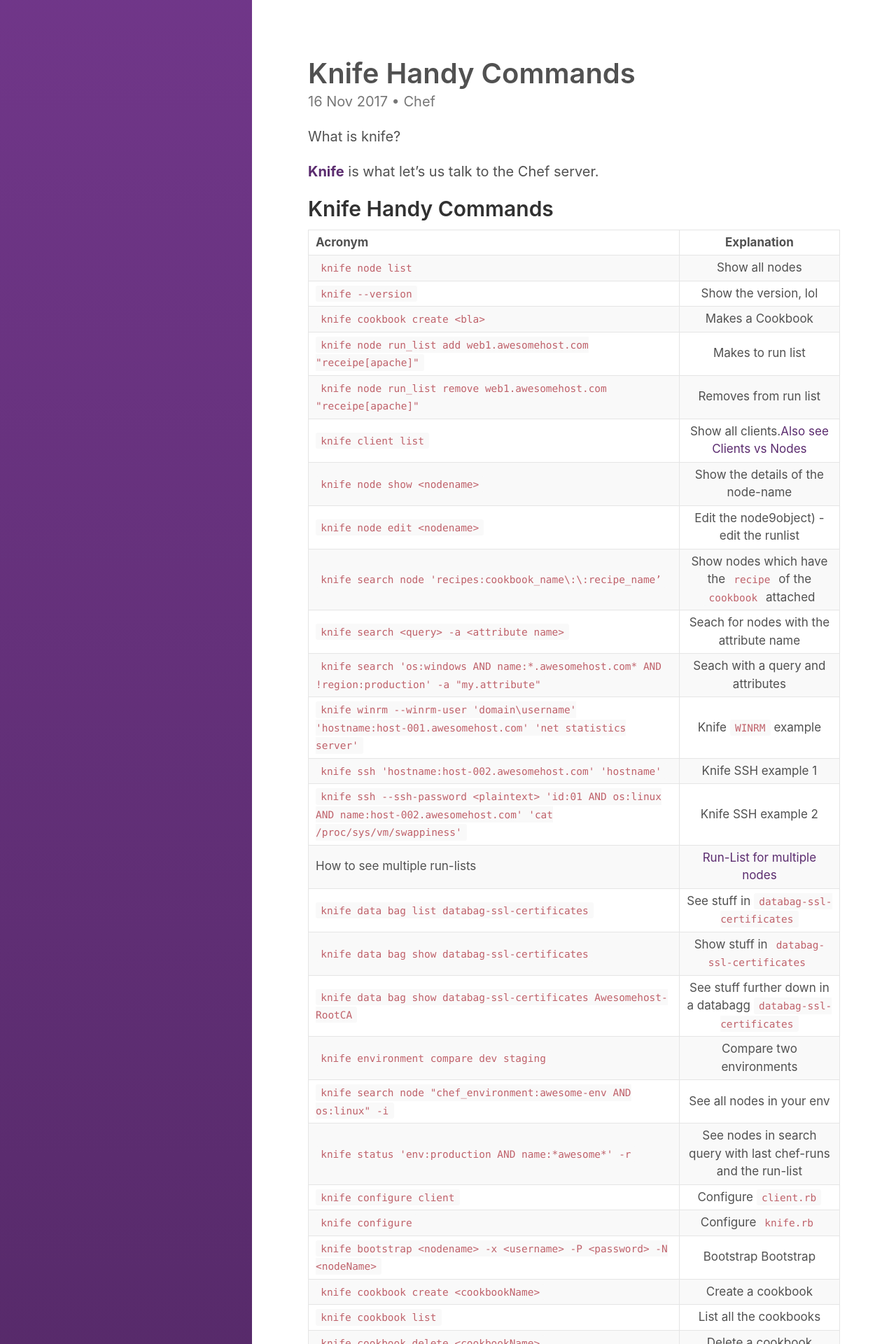
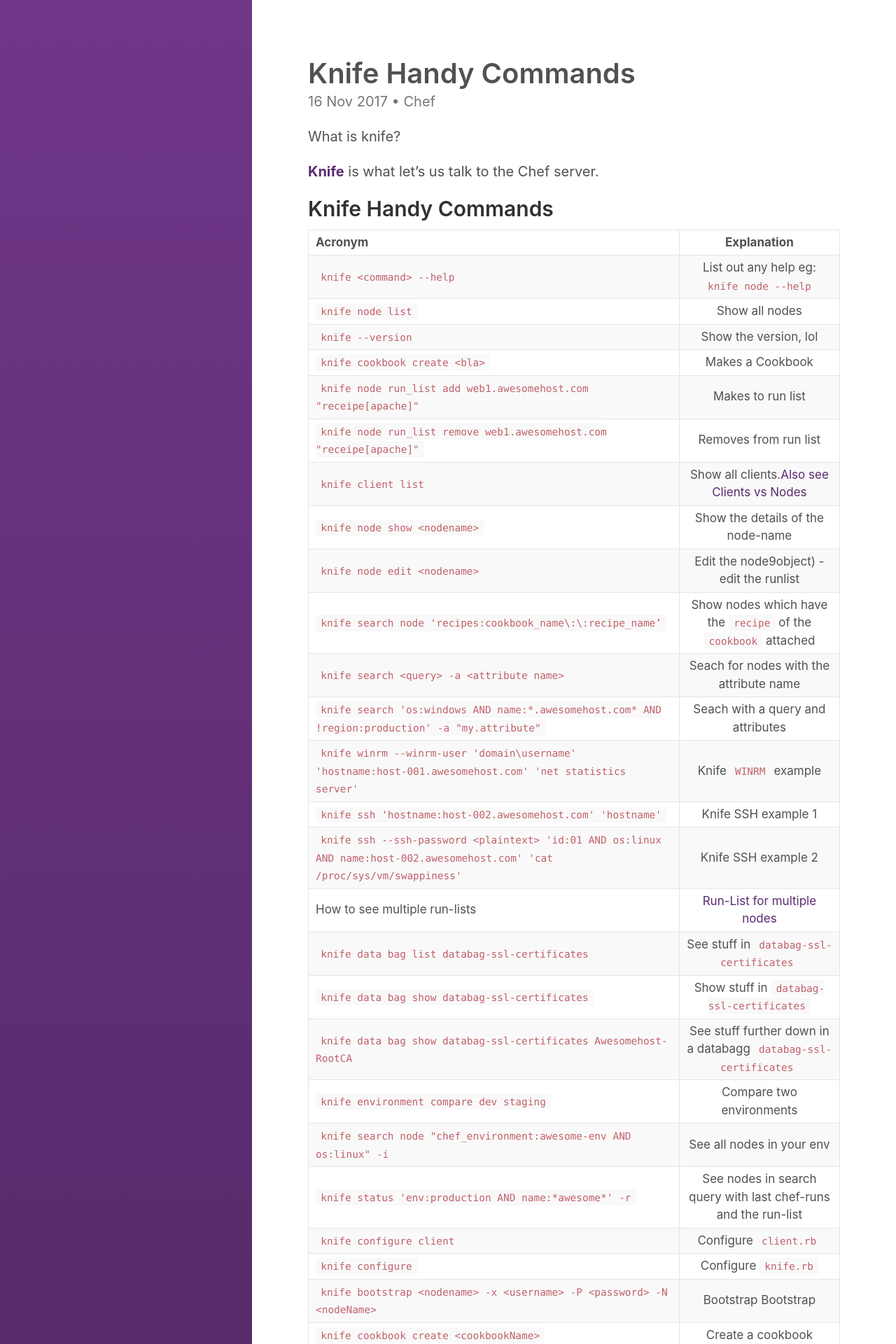
Before and after one commit to vishalbasra/vishalbasra.github.io, a Jekyll site: the page built from _posts/2017-11-16-Knife-Handy-Commands.md, in a window 1280 px wide. Shown: the top 1920 px of the page at 70% size. Built offline with Jekyll 4.4.1, drawn with Linux system fonts in a browser that asks for light colours.

Commit message:
Add help knife

```diff
--- a/_posts/2017-11-16-Knife-Handy-Commands.md
+++ b/_posts/2017-11-16-Knife-Handy-Commands.md
@@ -21,6 +21,7 @@
 
 | Acronym        | Explanation  |
 | ------------- |:-------------:|
+| `knife <command> --help`      | List out any help eg: `knife node --help` |
 | `knife node list`      | Show all nodes |
 | `knife --version`      | Show the version, lol |
 | `knife cookbook create <bla>`      | Makes a Cookbook |
```
